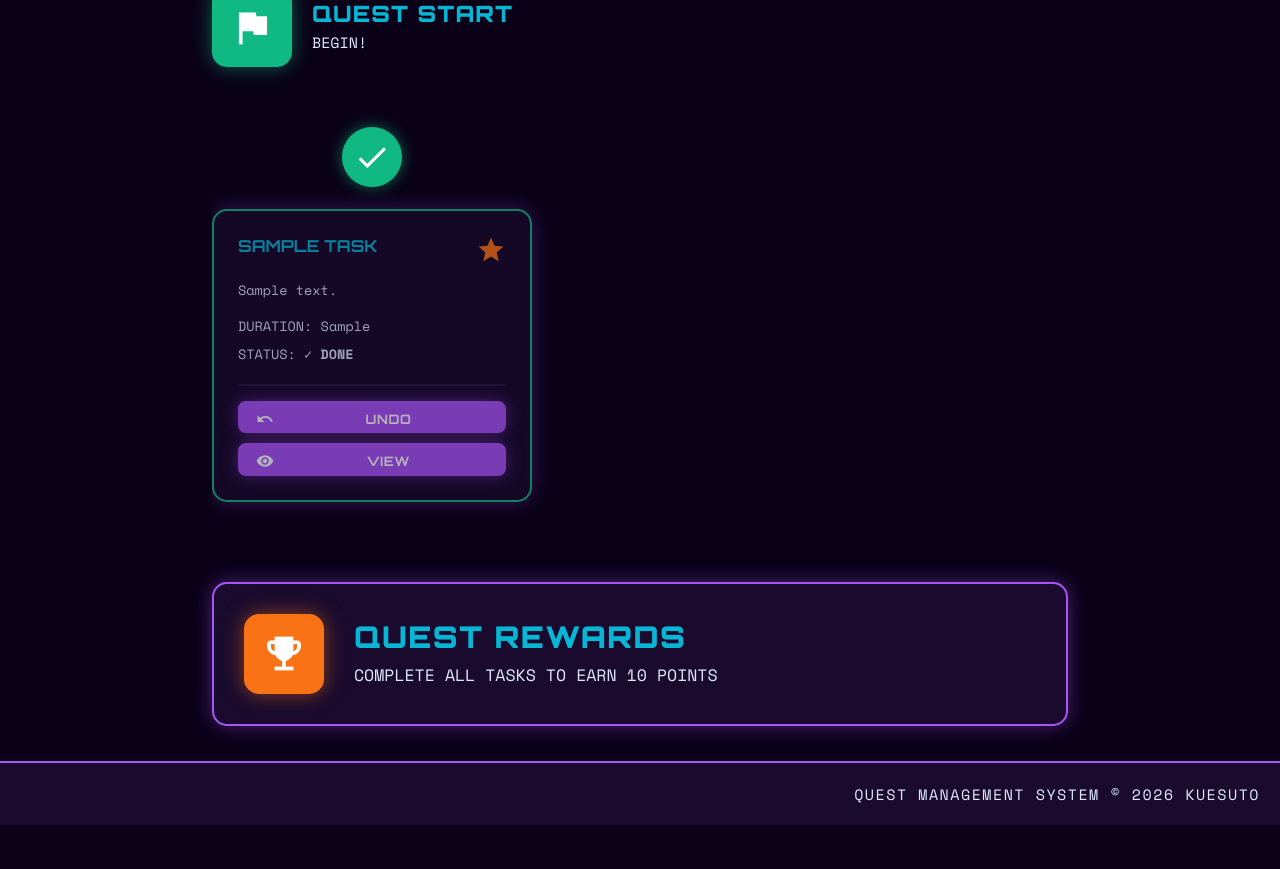
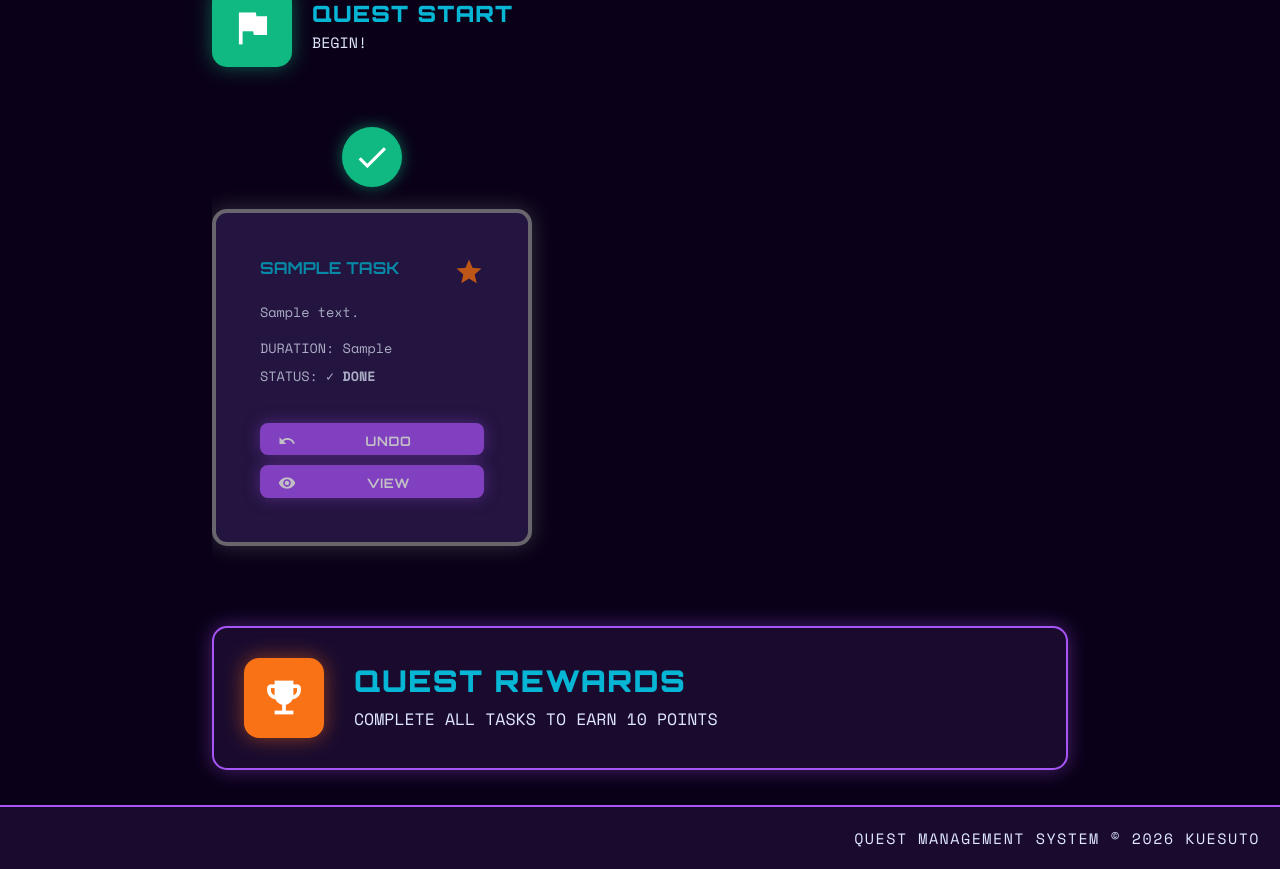
Before and after one commit to mohdrahk/Kuesuto, a Django app: page /plans/1/ in a window 1280 px wide. Shown: the part 458-1327 px from the top of the page. Before the commit the page ends 1283 px from the top, so only its background shows below. Run offline with Django 5.2, Linux system fonts and the light colour scheme; tables that the repository leaves empty hold one stand-in row (values such as "Sample post").

Commit message:
task cards outline color changed

```diff
--- a/Kuesuto/main_app/static/css/style.css
+++ b/Kuesuto/main_app/static/css/style.css
@@ -199,6 +199,21 @@ input[type="submit"]:hover {
   border-radius: 15px !important;
   box-shadow: 0 0 20px rgba(168, 85, 247, 0.4) !important;
 }
+
+.card.task-card {
+  border: 4px solid var(--task-color) !important;
+  box-shadow: 0 0 22px color-mix(in srgb, var(--task-color) 45%, transparent) !important;
+}
+
+.card.task-card:hover {
+  border-color: var(--task-color) !important;
+  box-shadow: 0 0 30px color-mix(in srgb, var(--task-color) 65%, transparent) !important;
+}
+
+.card.task-card.task-completed {
+  opacity: 0.75 !important;
+}
+
 
 .card:hover {
   border-color: var(--neon-cyan) !important;
--- a/Kuesuto/main_app/templates/plans/detail.html
+++ b/Kuesuto/main_app/templates/plans/detail.html
@@ -91,7 +91,7 @@
 
 
           <!-- Task Card -->
-          <div class="card {% if task.is_completed %}task-completed{% endif %}" style="border:3px solid {{ task.color }}; margin:0; width:100%;">
+          <div class="card task-card {% if task.is_completed %}task-completed{% endif %}" style="border:3px solid {{ task.color }}; margin:0; width:100%; --task-color: {{ task.color }}">
             <div class="card-content">
 
               <!-- Title & Star -->
```
